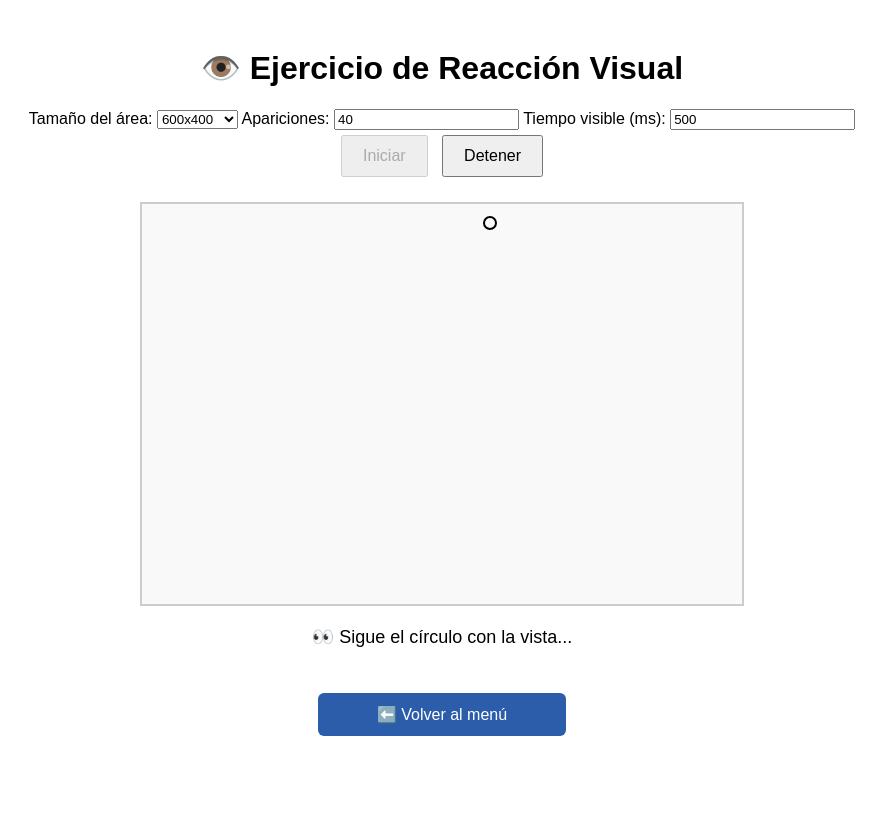
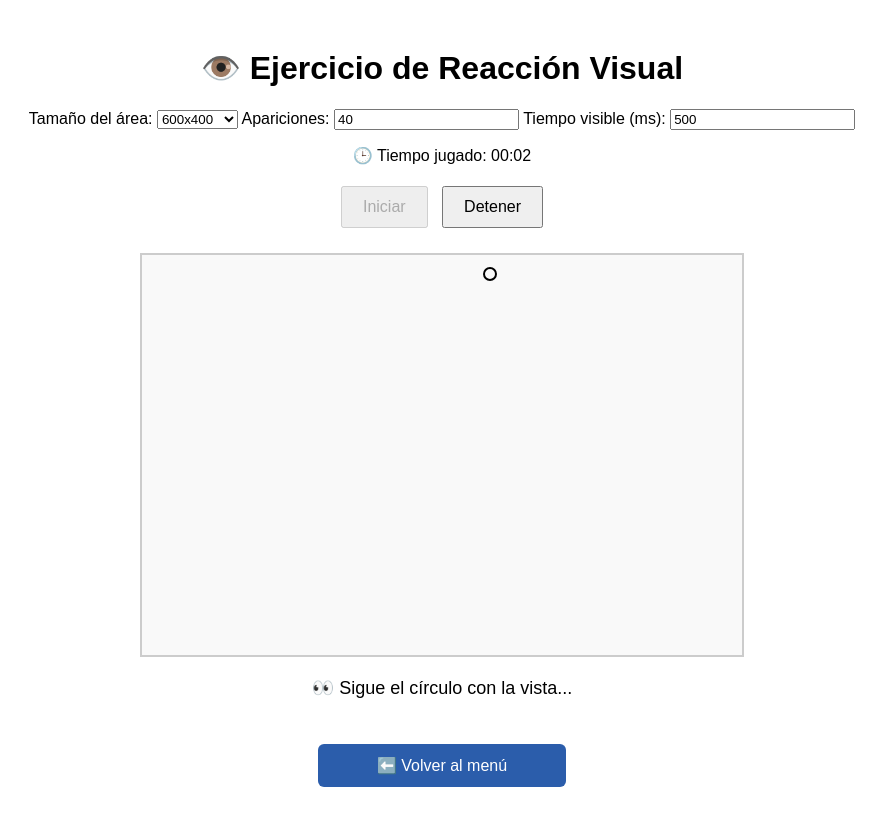
Before and after one commit to BorjaPintos/memorytrainer, a plain HTML site: page ocular1.html in a window 1280 px wide. Both pictures are taken after a click on the button "Iniciar". Shown: the whole page, without its empty margins (198-1084 px from the left). Drawn offline with Linux system fonts and the light colour scheme.

Commit message:
añadido cronómetros que faltaban

```diff
--- a/ocular1.html
+++ b/ocular1.html
@@ -81,6 +81,9 @@
       <input type="number" id="duracion" value="500" min="100">
     </label>
     <br>
+	<div class="stats">
+       <p>🕒 Tiempo jugado: <span id="cronometro">00:00</span></p>
+    </div>
     <button id="start-btn" onclick="iniciarEjercicio()">Iniciar</button>
     <button id="stop-btn" onclick="detenerEjercicio()" disabled>Detener</button>
   </div>
@@ -99,11 +102,28 @@
     const gameArea = document.getElementById("game-area");
     const startBtn = document.getElementById("start-btn");
     const stopBtn = document.getElementById("stop-btn");
+	let tiempoIniciado = false;
+
+	function iniciarCronometro() {
+      tiempoIniciado = true;
+      tiempoInicio = Date.now();
+      cronometroInterval = setInterval(() => {
+        const ahora = Date.now();
+        const segundos = Math.floor((ahora - tiempoInicio) / 1000);
+        const min = String(Math.floor(segundos / 60)).padStart(2, '0');
+        const sec = String(segundos % 60).padStart(2, '0');
+        document.getElementById("cronometro").textContent = `${min}:${sec}`;
+      }, 1000);
+    }
 
     function iniciarEjercicio() {
       contador = 0;
       total = parseInt(document.getElementById("apariciones").value);
       const duracion = parseInt(document.getElementById("duracion").value);
+
+      if (!tiempoIniciado) {
+        iniciarCronometro();
+      }
 
       document.getElementById("feedback").textContent = "👀 Sigue el círculo con la vista...";
 
```
Also changed, not shown: casillero.html (+21 -0 lines), memoria1.html (+1 -1 lines), memoria2.html (+1 -1 lines), ocular2.html (+19 -1 lines), periferica.html (+19 -1 lines).
